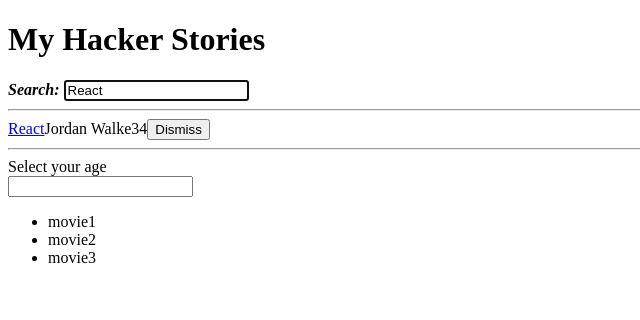
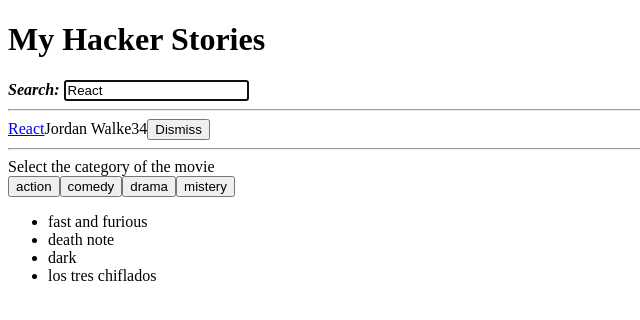
Before and after one commit to macluiggy/the-road-to-react-hacker-stories, a React (Create React App) app: page / in a window 1280 px wide. Shown: the top 320 px of the page, without its empty margins (0-640 px from the left). Built offline with nearby package versions, Linux system fonts and the light colour scheme.

Commit message:
movies filtered by it's catergory

```diff
--- a/src/App.js
+++ b/src/App.js
@@ -5,7 +5,8 @@ import React from 'react';
 //import Images from './components/images';
 //import CharactersLeft from './components/charactersLeft';
 //import Like from './components/like';
-import Filter from './components/Filter'
+//import Filter from './components/Filter'
+import Filter2 from './components/Filter2'
 
 
 const initialStories = [{
@@ -110,7 +111,8 @@ const App = () => {
         {/*<Images />*/}
         {/*<CharactersLeft />*/}
         {/*<Like />*/}
-        <Filter />
+        {/*<Filter />*/}
+        <Filter2 />
         </div>
     )
 }
--- a/src/components/Filter.js
+++ b/src/components/Filter.js
@@ -26,7 +26,7 @@ const Filter = () => {
 		p(inputRef.current.value)
 	}
 	useEffect(() => {
-		let filteredMovies = movies.filter(({age, id, movie}) => minAge <= age);
+		let filteredMovies = moviesArr.filter(({age, id, movie}) => minAge <= age);
 		setMovies(filteredMovies)
 		p('se cambio la edad')
 
@@ -57,7 +57,7 @@ const Input = ({id, type='button', value='button', changeAge, children, inputRef
 		<input
 		type={type}
 		id={id}
-		onInput={changeAge}
+		onChange={changeAge}
 		ref={inputRef}
 		value={minAge} >
 
--- /dev/null
+++ b/src/components/Filter2.js
@@ -0,0 +1,92 @@
+import React, {useState, useEffect, useRef} from 'react';
+let p = (t) => console.log(t)
+const moviesArr = [
+	{
+		id: 0,
+		category: 'action comedy drama',
+		movie: 'fast and furious',
+		age: 0,
+	},
+	{
+		id: 1,
+		category: 'drama, mistery',
+		movie: 'death note',
+		age: 18,
+	},
+	{
+		id: 2,
+		category: 'mistery, drama',
+		movie: 'dark',
+		age: 10
+	},
+	{
+		id: 3,
+		category: 'comedy ',
+		movie: 'los tres chiflados',
+		age: 10
+	}
+]
+const Filter2 = () => {
+	const [movies, setMovies] = useState(moviesArr)
+	const [currentCategory, setCurrentCategory] = useState()
+	const inputRef = useRef()
+	const changeCatergory = (e) => {
+		setCurrentCategory(e.target.value);
+		p(e.target.value)
+		p('thriller comedy terror'.includes(e.target.value))
+	}
+
+	useEffect(() => {
+		if(!currentCategory) return
+			setMovies(moviesArr.filter(({category}) => category.includes(currentCategory)))
+
+	}, [currentCategory, setCurrentCategory])
+	return (
+		<div>
+			<Input
+				id='ages'
+				value='action'
+				changeAge={changeCatergory}
+				inputRef={inputRef}
+			>
+			Select the category of the movie <br />
+			</Input>
+			<Input
+				id='ages'
+				value='comedy'
+				changeAge={changeCatergory}
+				inputRef={inputRef}
+			/>
+			<Input
+				id='ages'
+				value='drama'
+				changeAge={changeCatergory}
+				inputRef={inputRef}
+			/>
+			<Input
+				id='ages'
+				value='mistery'
+				changeAge={changeCatergory}
+				inputRef={inputRef}
+			/>
+			<ul>
+				{movies.map(({age, movie, id}) => <li key = {id}>{movie}</li>)}
+			</ul>
+		</div>
+		)
+}
+
+const Input = ({id, type='button', value='button', changeAge, children, inputRef, minAge}) =>
+	<>
+		<label htmlFor={id}>{children}</label>
+		<input
+		type={type}
+		id={id}
+		ref={inputRef}
+		value={value}
+		onClick={changeAge} >
+
+		</input>
+	</>
+
+export default Filter2;
```
